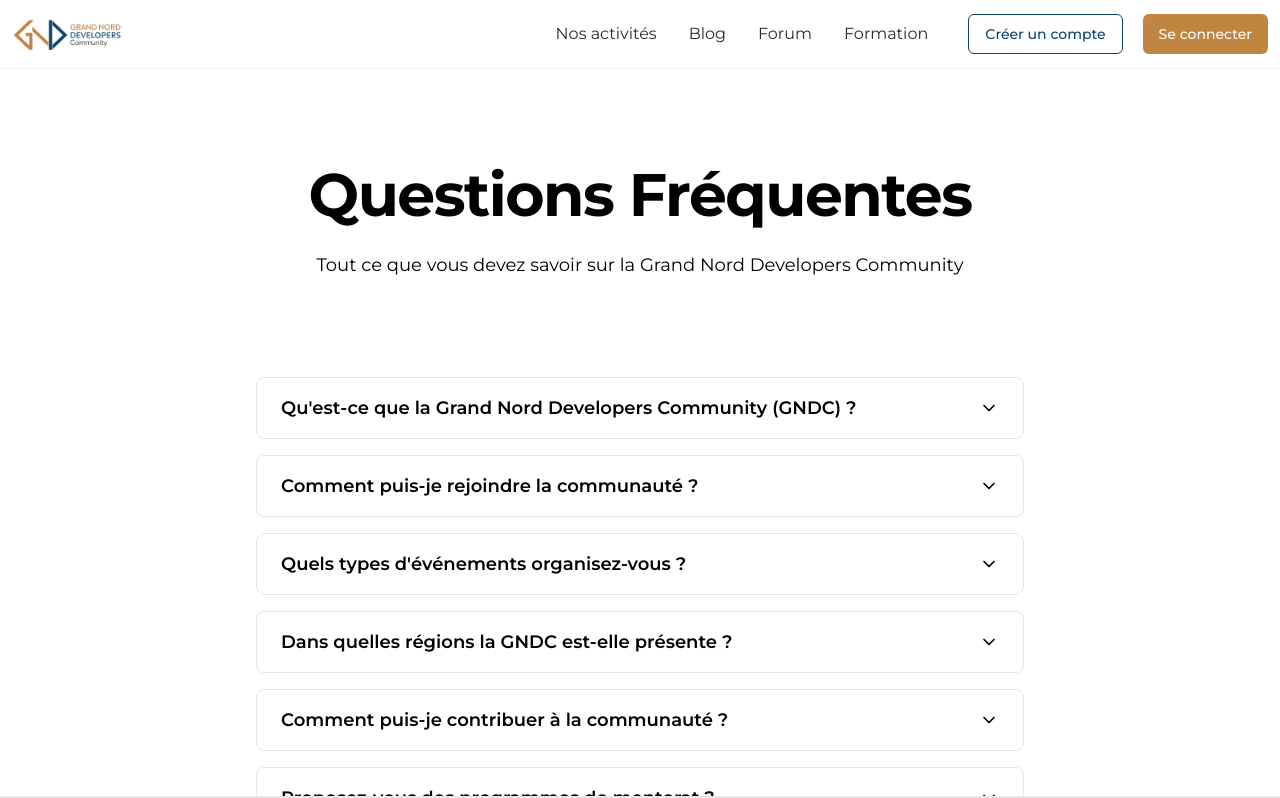
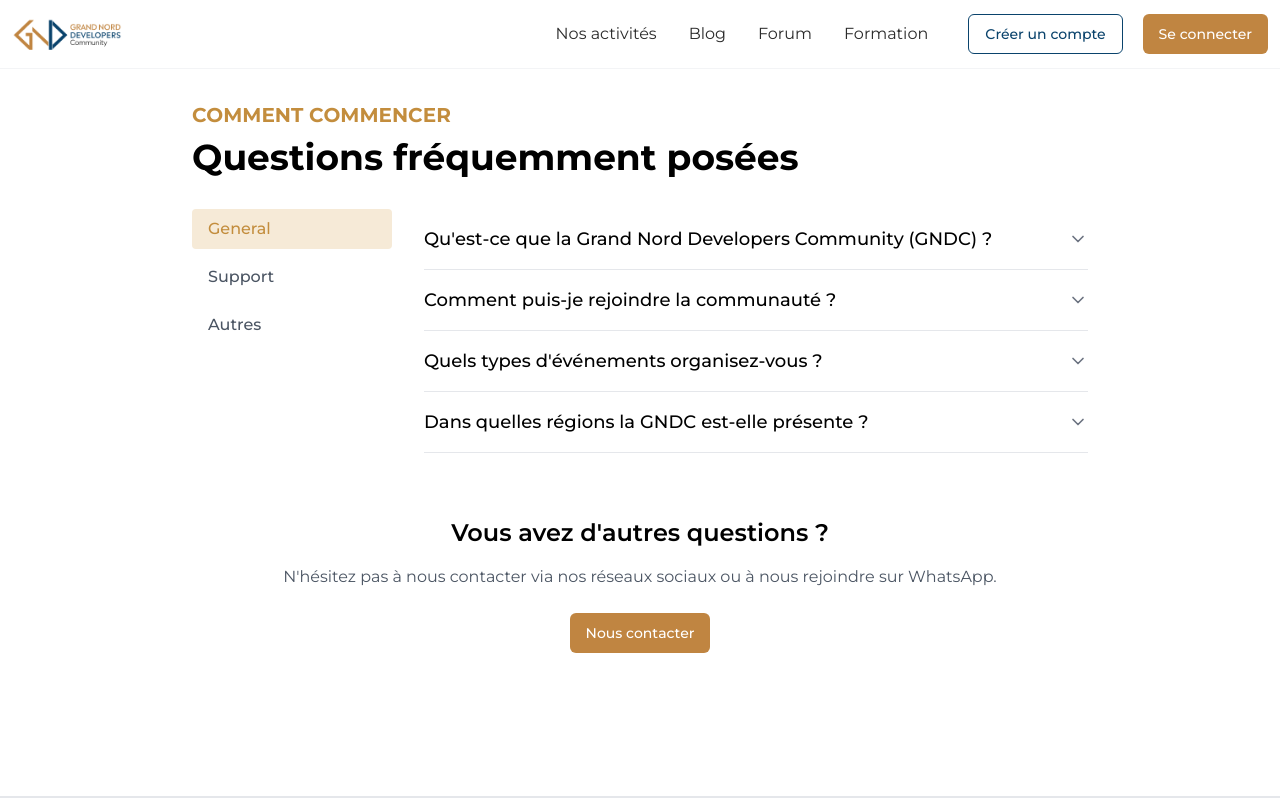
Before and after one commit to Grand-Nord-Developpers-Community/website, a Next.js app: page /faq in a window 1280 px wide. Shown: the top 798 px of the page. Built offline with nearby package versions, Linux system fonts and the light colour scheme.

Commit message:
Updated faq page

```diff
--- a/app/faq/page.tsx
+++ b/app/faq/page.tsx
@@ -1,10 +1,22 @@
 "use client";
 
-import React, { useState } from "react";
-import { ChevronDown } from "lucide-react";
+import React, { ReactNode, useState } from 'react';
+import { ChevronDown, ChevronUp } from 'lucide-react';
+import Link from 'next/link';
 import { cn } from "@/lib/utils";
-import { Button } from "@/components/ui/button";
-import Link from "next/link";
+import {Button } from "@/components/ui/button";
+
+interface ButtonProps extends React.ButtonHTMLAttributes<HTMLButtonElement> {
+  children: ReactNode;
+  className?: string;
+}
+/*
+const Button: React.FC<ButtonProps> = ({ children, className, ...props }) => (
+  <button className={`px-4 py-2 bg-blue-600 text-white rounded hover:bg-blue-700 ${className}`} {...props}>
+    {children}
+  </button>
+);
+*/
 
 interface FAQItemProps {
   question: string;
@@ -13,37 +25,31 @@ interface FAQItemProps {
   onClick: () => void;
 }
 
-const FAQItem = ({ question, answer, isOpen, onClick }: FAQItemProps) => {
-  return (
-    <div className="border border-muted rounded-lg bg-card overflow-hidden">
+const FAQItem: React.FC<FAQItemProps> = ({ question, answer, isOpen, onClick }) => (
+  <div className="border-b border-gray-200 py-4">
     <button
-        className="w-full px-6 py-4 flex items-center justify-between text-left"
+      className="flex w-full items-center justify-between text-left"
       onClick={onClick}
     >
-        <span className="text-lg font-semibold">{question}</span>
-        <ChevronDown
-          className={cn(
-            "h-5 w-5 transition-transform duration-200",
-            isOpen && "rotate-180"
+      <span className="text-lg font-medium">{question}</span>
+      {isOpen ? (
+        <ChevronUp className="h-5 w-5 text-gray-500" />
+      ) : (
+        <ChevronDown className="h-5 w-5 text-gray-500" />
       )}
-        />
     </button>
-      <div
-        className={cn(
-          "px-6 transition-all duration-200 ease-in-out",
-          isOpen ? "max-h-96 pb-4" : "max-h-0"
+    {isOpen && (
+      <p className="mt-2 text-gray-600">{answer}</p>
     )}
-      >
-        <p className="text-muted-foreground">{answer}</p>
-      </div>
   </div>
 );
-};
 
-const FAQPage = () => {
-  const [openIndex, setOpenIndex] = useState<number | null>(null);
 
-  const faqs = [
+const FAQPage: React.FC = () => {
+  const [activeCategory, setActiveCategory] = useState<'general' | 'support' | 'autres'>('general');
+
+  const faqCategories = {
+    general: [
       {
         question: "Qu'est-ce que la Grand Nord Developers Community (GNDC) ?",
         answer: "La GNDC est une communauté de développeurs, d'ingénieurs et de passionnés de technologie basée dans le Grand Nord du Cameroun. Notre mission est de promouvoir l'innovation technologique, favoriser la collaboration entre développeurs et contribuer au développement régional."
@@ -59,7 +65,19 @@ const FAQPage = () => {
       {
         question: "Dans quelles régions la GNDC est-elle présente ?",
         answer: "La GNDC est active dans les trois régions du Grand Nord du Cameroun : l'Adamaoua, l'Extrême-Nord et le Nord. Chaque région a ses leaders et co-leaders qui coordonnent les activités localement."
+      }
+    ],
+    support: [
+      {
+        question: "Comment puis-je obtenir de l'aide pour un problème technique ?",
+        answer: "Nous offrons plusieurs options de support : vous pouvez poser vos questions sur notre forum communautaire, participer à nos sessions de mentorat, ou contacter directement un de nos leaders via la plateforme de messagerie de notre site web."
       },
+      {
+        question: "Y a-t-il des ressources d'apprentissage disponibles pour les membres ?",
+        answer: "Oui, nous mettons à disposition de nos membres une bibliothèque de ressources en ligne, incluant des tutoriels, des cours vidéo et des documents techniques. De plus, nous organisons régulièrement des ateliers de formation sur diverses technologies."
+      }
+    ],
+    autres: [
       {
         question: "Comment puis-je contribuer à la communauté ?",
         answer: "Il existe plusieurs façons de contribuer : participer aux événements, partager vos connaissances lors des ateliers, devenir mentor pour les développeurs débutants, ou participer à nos projets communautaires comme le développement du site web de la communauté."
@@ -76,28 +94,38 @@ const FAQPage = () => {
         question: "Quels sont les projets en cours de la communauté ?",
         answer: "Notre projet principal actuel est le développement du site web officiel de la GNDC, qui servira à la gestion des membres, des événements et des projets communautaires. Nous utilisons des technologies modernes comme Node.js, MongoDB, et Express.js pour ce projet."
       }
-  ];
+    ]
+  };
+
+  const [openIndex, setOpenIndex] = useState<number | null>(null);
 
   return (
-    <div className="relative w-full overflow-hidden bg-background">
-      {/* Hero Section */}
-      <div className="relative py-24">
-        <div className="container relative z-20">
-          <div className="mx-auto max-w-2xl text-center">
-            <h1 className="text-4xl font-bold tracking-tight sm:text-6xl">
-              Questions Fréquentes
-            </h1>
-            <p className="mt-6 text-lg leading-8 text-muted-foreground">
-              Tout ce que vous devez savoir sur la Grand Nord Developers Community
-            </p>
+    <div className="bg-white min-h-screen p-8">
+      <div className="max-w-4xl mx-auto">
+        <div className="mb-8">
+          <h4 className="text-xl font-bold text-[#C38D3D] uppercase mb-2">COMMENT COMMENCER</h4>
+          <h1 className="text-4xl font-bold">Questions fréquemment posées</h1>
         </div>
+        <div className="grid grid-cols-4 gap-8">
+          <div className="col-span-1">
+            <nav className="space-y-2">
+              {(['general', 'support', 'autres'] as const).map((category) => (
+                <button
+                  key={category}
+                  className={`w-full text-left py-2 px-4 rounded font-medium ${
+                    activeCategory === category
+                      ? 'bg-[#F6EAD7] text-[#C38D3D] font-bold'
+                      : 'text-gray-600 hover:bg-[#FDF6EC]'
+                  }`}
+                  onClick={() => setActiveCategory(category)}
+                >
+                  {category.charAt(0).toUpperCase() + category.slice(1)}
+                </button>
+              ))}
+            </nav>
           </div>
-      </div>
-
-      {/* FAQ Section */}
-      <div className="container pb-24">
-        <div className="mx-auto max-w-3xl space-y-4">
-          {faqs.map((faq, index) => (
+          <div className="col-span-3">
+            {faqCategories[activeCategory].map((faq, index) => (
               <FAQItem
                 key={index}
                 question={faq.question}
@@ -107,16 +135,15 @@ const FAQPage = () => {
               />
             ))}
           </div>
-
-        {/* Contact Section */}
+        </div>
         <div className="mt-16 text-center">
           <h2 className="text-2xl font-semibold">Vous avez d&apos;autres questions ?</h2>
-          <p className="mt-4 text-muted-foreground">
+          <p className="mt-4 text-gray-600">
             N&apos;hésitez pas à nous contacter via nos réseaux sociaux ou à nous rejoindre sur WhatsApp.
           </p>
           <div className="mt-6 flex justify-center space-x-4">
-            <Button className="text-white" asChild>
-                <Link href="/contact"> Nous contacter</Link>
+            <Button>
+              <Link href="/contact">Nous contacter</Link>
             </Button>
           </div>
         </div>
```
Lines whose indentation alone changed are shown as unchanged.
